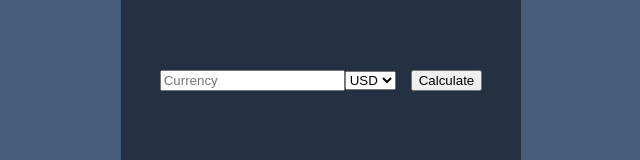
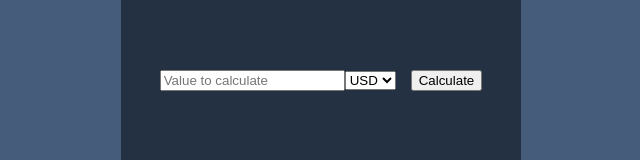
Before and after one commit to xoxoffy/react-currency-exchange, a React (Vite) app: page / in a window 1280 px wide. Shown: the part 129-289 px from the top of the page, without its empty margins (319-959 px from the left). Built offline with nearby package versions, Linux system fonts and the light colour scheme.

Commit message:
placeholder

```diff
--- a/src/components/Converter/Converter.tsx
+++ b/src/components/Converter/Converter.tsx
@@ -56,7 +56,7 @@ const Converter: React.FunctionComponent = () => {
     <div className="formContainer">
       <input
         type="number"
-        placeholder="Currency"
+        placeholder="Value to calculate"
         value={currencyInput}
         onChange={(event) => setCurrencyInput(event.target.value)}
         min={0}
```
